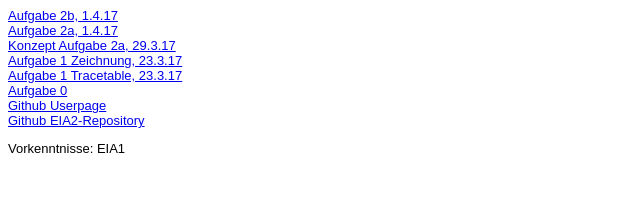
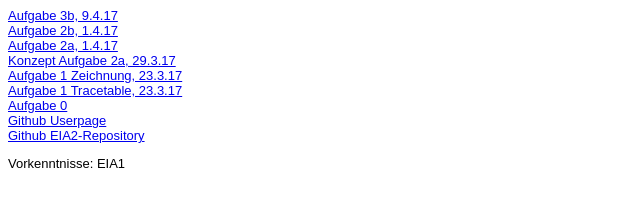
Before and after one commit to fehrenbi/EIA2, a plain HTML site: page Steckbrief/steckbrief.htm in a window 1280 px wide. Shown: the whole page, without its empty margins (0-640 px from the left). Drawn offline with Linux system fonts and the light colour scheme.

Commit message:
hochladen

```diff
--- a/Steckbrief/steckbrief.htm
+++ b/Steckbrief/steckbrief.htm
@@ -13,6 +13,7 @@ body {
 </head>
 <body>
 	<!-- Hier die Links zu den gelösten Aufgaben einstellen, aktuelle oben, alte stehen lassen! Format: Aufgabenbezeichnung, Datum -->
+<a href="https://fehrenbi.github.io/EIA2/Aufgabe%203/maumau.html" target="_blank">Aufgabe 3b, 9.4.17</a></br>
 <a href="https://fehrenbi.github.io/EIA2/Aufgabe%202/aufgabe2b.jpeg" target="_blank">Aufgabe 2b, 1.4.17</a></br>
 <a href="https://fehrenbi.github.io/EIA2/Aufgabe%202/Aufgabe02.html" target="_blank">Aufgabe 2a, 1.4.17</a></br>
 <a href="https://fehrenbi.github.io/EIA2/Aufgabe%202/konzept2a.jpeg" target="_blank">Konzept Aufgabe 2a, 29.3.17</a></br>
```
